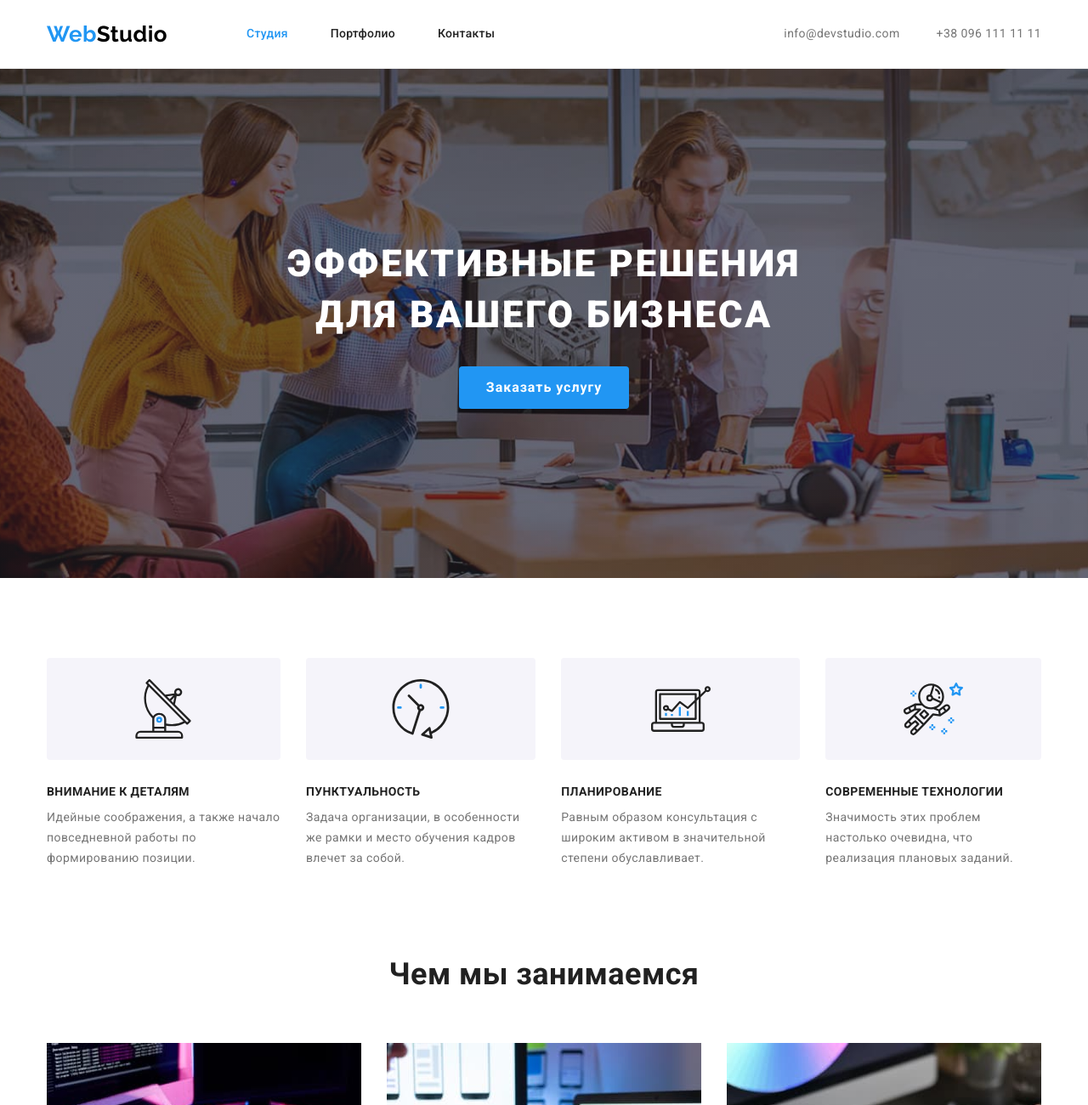
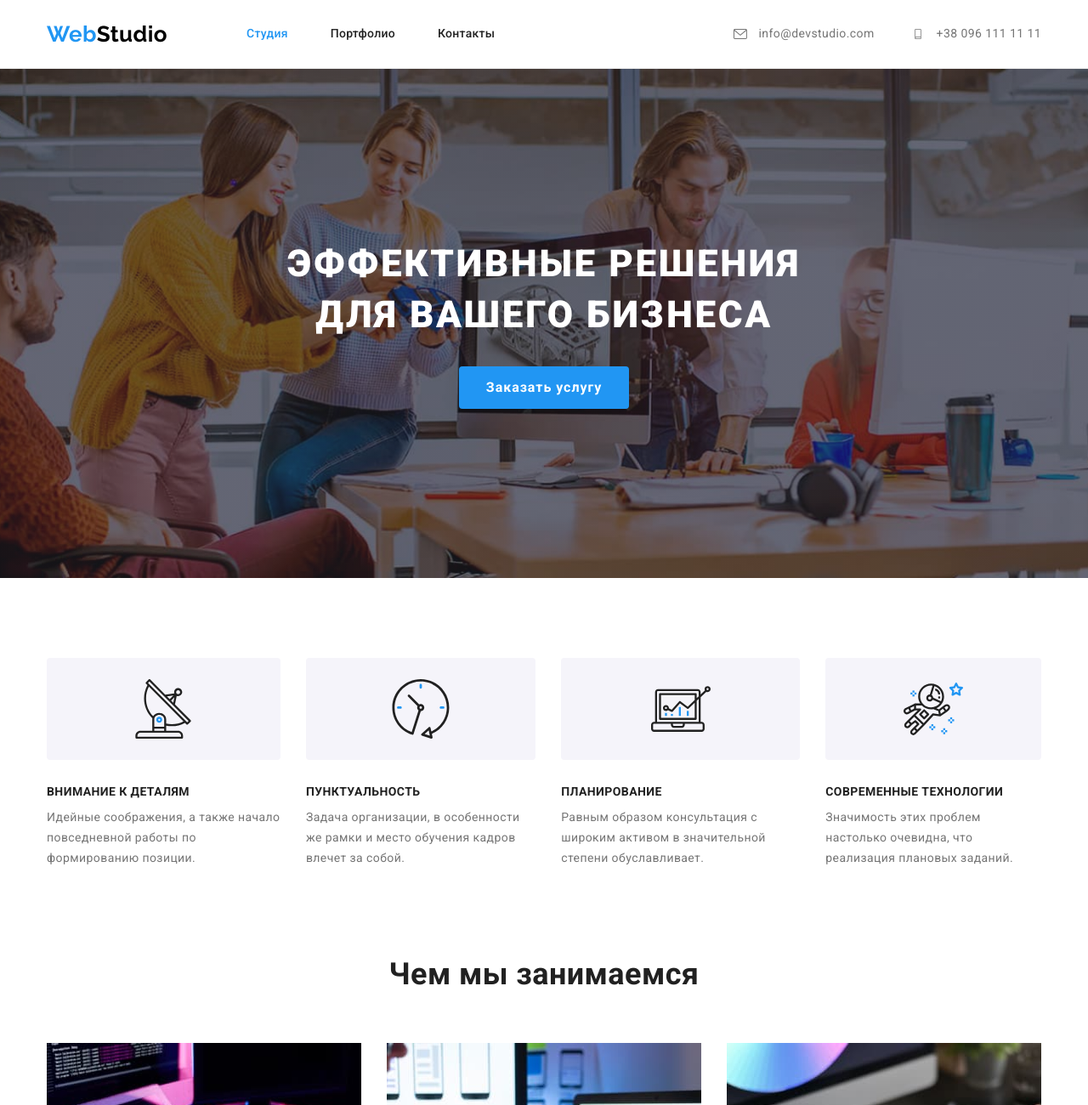
Before and after one commit to ssevik/goit-markup-hw-04, a plain HTML site: page index.html in a window 1280 px wide. Shown: the top 1300 px of the page at 85% size. Drawn offline with Linux system fonts and the light colour scheme.

Commit message:
добавление свг в хедер и бенефитс

```diff
--- a/css/style.css
+++ b/css/style.css
@@ -118,19 +118,34 @@ button {
   display: flex;
   margin-left: auto;
 }
+
 .address-item:not(:last-child) {
   margin-right: 43px;
 }
 .addres-cont {
+  display: inline-block;
+
   color: var(--text-color);
 }
+
+.address-icon {
+  display: inline-block;
+  vertical-align: middle;
+  margin-right: 10px;
+  width: 16px;
+  height: 12px;
+  fill: var(--text-color);
+}
+
 .nav-site--link:hover,
 .addres-cont:hover,
+.address-icon:hover,
 .nav-site--link:focus,
+.address-icon:focus,
 .addres-cont:focus {
+  fill: var(--hover-color);
   color: var(--hover-color);
 }
-
 /* header end */
 
 /* Hero start */
@@ -191,31 +206,20 @@ button {
   margin-right: 30px;
 }
 
-.benefit-item::before {
-  content: '';
-  display: block;
+.benefit-box {
+  display: flex;
+  justify-content: center;
+  align-items: center;
   margin-bottom: 30px;
   height: 120px;
   border-radius: 4px;
+
   background-color: var(--filter-btn-bg);
-  background-repeat: no-repeat;
-  background-position: center;
 }
 
-.icon-antenna::before {
-  background-image: url('../images/benefit-antenna.svg');
-}
-
-.icon-clock::before {
-  background-image: url('../images/benefit-clock.svg');
-}
-
-.icon-diagram::before {
-  background-image: url('../images/benefit-diagram.svg');
-}
-
-.icon-astronaut::before {
-  background-image: url('../images/benefit-astronaut.svg');
+.benefit-icon {
+  width: 70px;
+  height: 70px;
 }
 
 .benefit-item--title {
--- a/index.html
+++ b/index.html
@@ -35,10 +35,20 @@
 
         <ul class="address">
           <li class="address-item">
-            <a class="addres-cont" href="mailto:info@devstudio.com">info@devstudio.com</a>
+            <a class="addres-cont" href="mailto:info@devstudio.com">
+              <svg class="address-icon">
+                <use href="./images/sprite.svg#envelope"></use>
+              </svg>
+              info@devstudio.com
+            </a>
           </li>
           <li class="address-item">
-            <a class="addres-cont" href="tel:380961111111">+38 096 111 11 11</a>
+            <a class="addres-cont" href="tel:380961111111">
+              <svg class="address-icon">
+                <use href="./images/sprite.svg#smartphone"></use>
+              </svg>
+              +38 096 111 11 11
+            </a>
           </li>
         </ul>
       </div>
@@ -63,25 +73,48 @@
         <div class="container">
           <h2 class="visually-hidden" aria-hidden="true" tabindex="-1">Наши преимущества</h2>
           <ul class="benefit">
-            <li class="benefit-item icon-antenna">
+            <li class="benefit-item">
+              <div class="benefit-box">
+                <svg class="benefit-icon">
+                  <use href="./images/sprite.svg#antenna"></use>
+                </svg>
+              </div>
               <h3 class="benefit-item--title">Внимание к деталям</h3>
               <p>
                 Идейные соображения, а также начало повседневной работы по формированию позиции.
               </p>
             </li>
-            <li class="benefit-item icon-clock">
+
+            <li class="benefit-item">
+              <div class="benefit-box">
+                <svg class="benefit-icon">
+                  <use href="./images/sprite.svg#clock"></use>
+                </svg>
+              </div>
               <h3 class="benefit-item--title">Пунктуальность</h3>
               <p>
                 Задача организации, в особенности же рамки и место обучения кадров влечет за собой.
               </p>
             </li>
-            <li class="benefit-item icon-diagram">
+
+            <li class="benefit-item">
+              <div class="benefit-box">
+                <svg class="benefit-icon">
+                  <use href="./images/sprite.svg#diagram"></use>
+                </svg>
+              </div>
               <h3 class="benefit-item--title">Планирование</h3>
               <p>
                 Равным образом консультация с широким активом в значительной степени обуславливает.
               </p>
             </li>
-            <li class="benefit-item icon-astronaut">
+
+            <li class="benefit-item">
+              <div class="benefit-box">
+                <svg class="benefit-icon">
+                  <use href="./images/sprite.svg#astronaut"></use>
+                </svg>
+              </div>
               <h3 class="benefit-item--title">Современные технологии</h3>
               <p>Значимость этих проблем настолько очевидна, что реализация плановых заданий.</p>
             </li>
```
Also changed, not shown: images/benefit-antenna.svg (deleted), images/benefit-astronaut.svg (deleted), images/benefit-clock.svg (deleted), images/benefit-diagram.svg (deleted), images/sprite-min.svg (added), images/sprite.svg (added).
